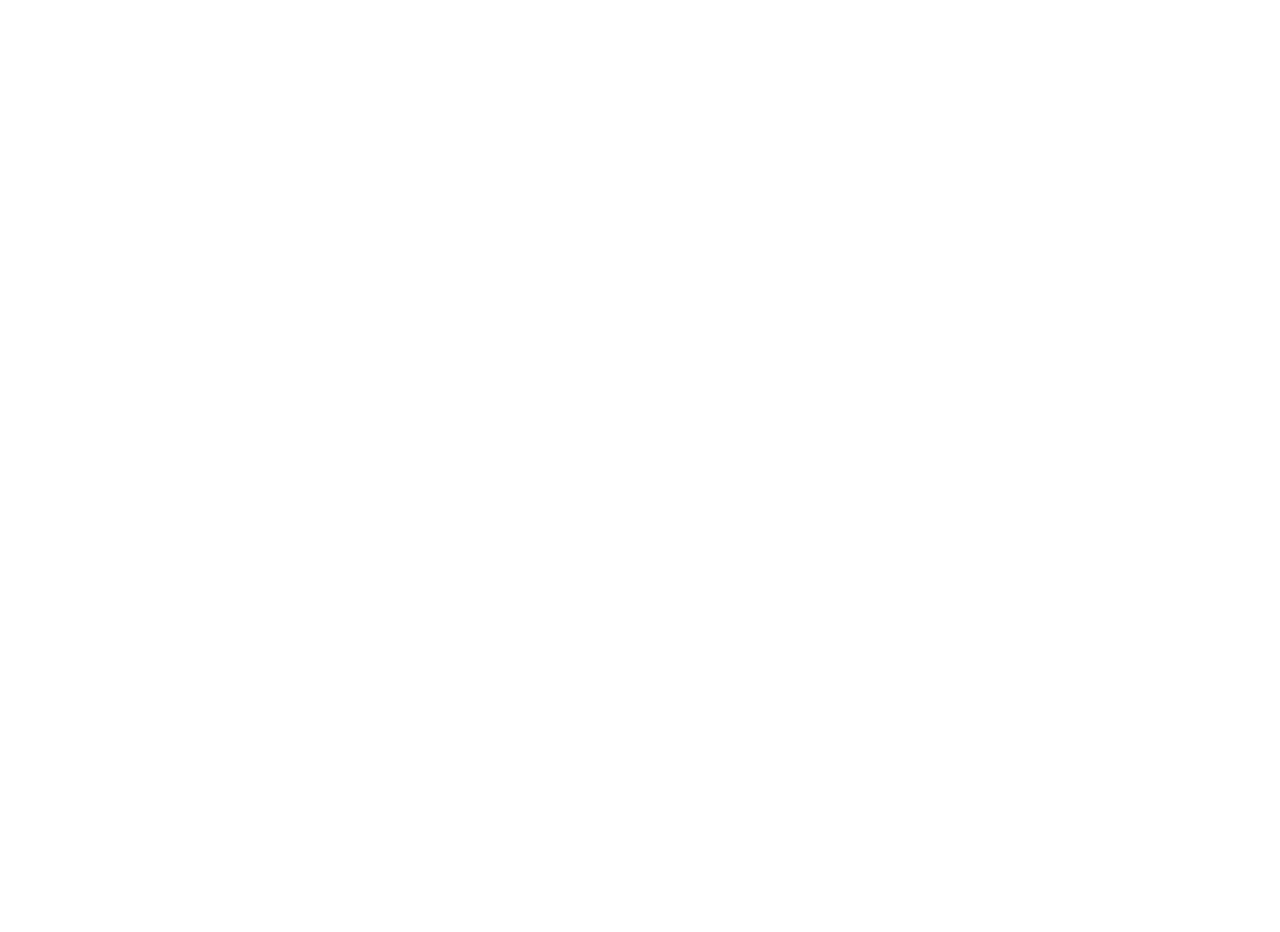
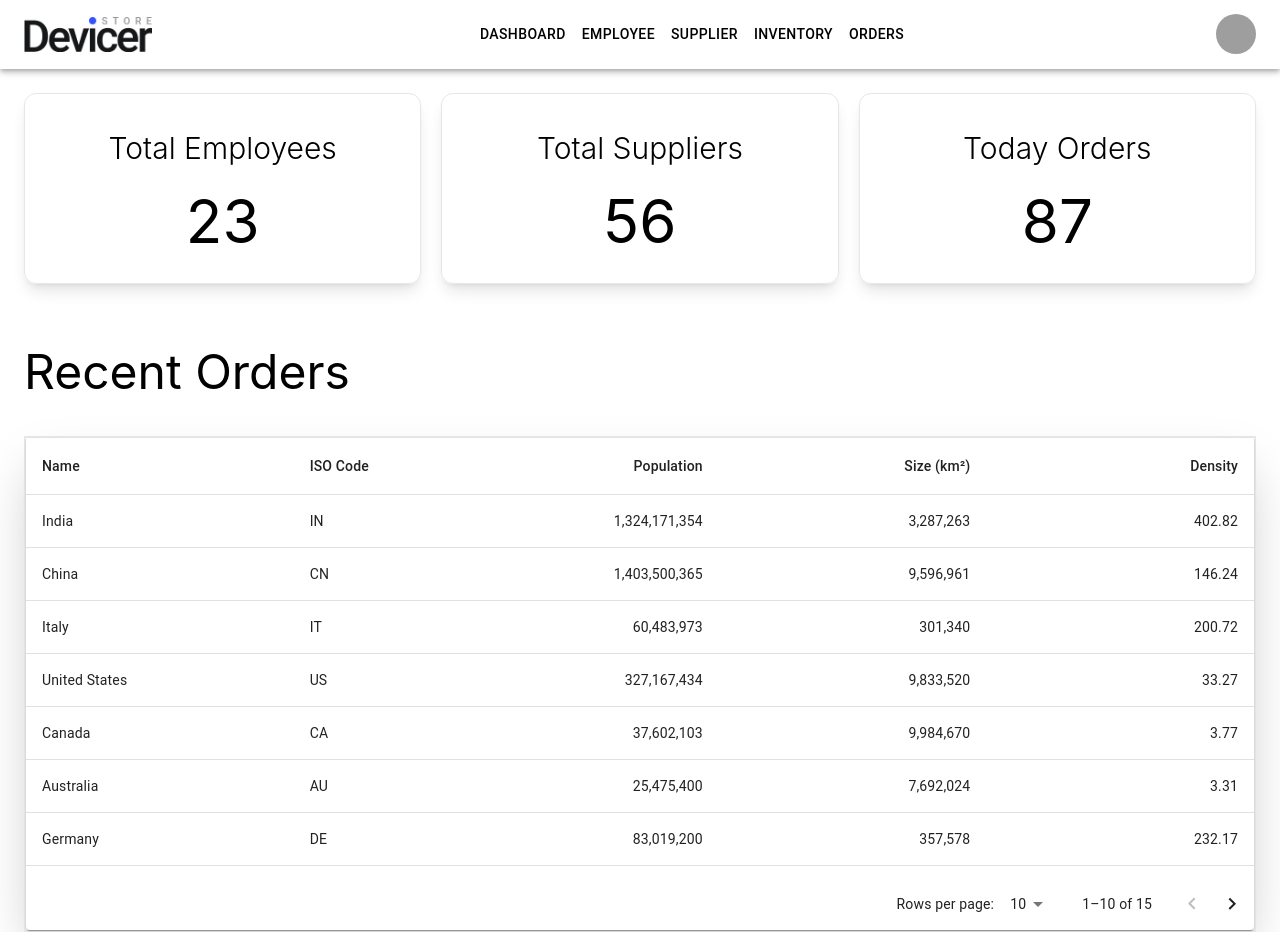
Before and after one commit to Sithum1220/Mobile-Shop-Management-System, a React (Create React App) app in the folder Client/: page /home in a window 1280 px wide. Before the commit this address had no page. Before the commit the page ends 800 px from the top, so only its background shows below. Built offline with nearby package versions, Linux system fonts and the light colour scheme; grey boxes are pictures that could not be loaded.

Commit message:
Dashboard

```diff
--- a/Client/src/App.tsx
+++ b/Client/src/App.tsx
@@ -13,7 +13,7 @@
           <Routes>
               <Route path="/" Component={Login}></Route>
               <Route path="/register" Component={Register}></Route>
-              <Route path="/dashboard" Component={DefaultLayout}></Route>
+              <Route path="/home" Component={DefaultLayout}></Route>
           </Routes>
       </BrowserRouter>
     </div>
--- a/Client/src/view/common/DefaultContent/DefaultLayout.tsx
+++ b/Client/src/view/common/DefaultContent/DefaultLayout.tsx
@@ -1,6 +1,7 @@
 import React, {Component} from "react";
+import {NavBar} from "../NavBar/NavBar";
+import {Dashboard} from "../../pages/Dashboard/Dashboard";
 import {MainContent} from "../MainContent/MainContent";
-import {NavBar} from "../NavBar/NavBar";
 
 export class DefaultLayout extends Component {
     render() {
--- /dev/null
+++ b/Client/src/view/common/DetailsCard/DetailsCard.tsx
@@ -0,0 +1,18 @@
+export function DetailsCard(props:any) {
+    return (
+
+        <div
+            className="border-[1px] border-gray-200] flex lg:col-span-1 md:col-span-2 col-span-3 flex-col
+                 items-center p-8 gap-5 rounded-xl shadow-lg">
+              <span className="material-symbols-outlined text-primary text-[30px] font-light">
+                        {props.title}
+               </span>
+
+            <div className="flex flex-col">
+                <h1 className="text-6xl">{props.data}</h1>
+
+            </div>
+        </div>
+
+    );
+}
--- a/Client/src/view/common/MainContent/MainContent.tsx
+++ b/Client/src/view/common/MainContent/MainContent.tsx
@@ -1,14 +1,11 @@
 import {Route, Routes} from "react-router-dom";
-import {Login} from "../../pages/Login/Login";
-import {Register} from "../../pages/Register/Register";
 import {Dashboard} from "../../pages/Dashboard/Dashboard";
 
 export function MainContent() {
     return (
-        <div className="md:px-12
-                 max-2x1  mx-auto">
+        <div className="container mx-auto px-6">
             <Routes>
-                <Route path="/dashboard" Component={Dashboard}/>
+                <Route path="/" Component={Dashboard}/>
             </Routes>
         </div>
     );
--- a/Client/src/view/common/NavBar/NavBar.tsx
+++ b/Client/src/view/common/NavBar/NavBar.tsx
@@ -12,9 +12,9 @@
 import Tooltip from '@mui/material/Tooltip';
 import MenuItem from '@mui/material/MenuItem';
 import AdbIcon from '@mui/icons-material/Adb';
-import logo from '../../image/img.png'; // Import your logo image
+import logo from '../../image/img.png';
 
-// const pages = ['Dashboard', 'Employee', 'Suppliers','Customers','Orders'];
+const pages = ['Dashboard', 'Employee', 'Supplier','Inventory','Orders'];
 const settings = ['Profile', 'Account', 'Dashboard', 'Logout'];
 
 export function NavBar() {
@@ -40,17 +40,24 @@
         <AppBar position="static" sx={{ backgroundColor: 'white' }}>
             <Container maxWidth="xl">
                 <Toolbar disableGutters>
-                    <Box
+                    {/*<AdbIcon sx={{ display: { xs: 'none', md: 'flex' }, mr: 1 }} />*/}
+                    <Typography
+                        variant="h6"
+                        noWrap
                         component="a"
-                        href="dashboard"
+                        href="#app-bar-with-responsive-menu"
                         sx={{
                             mr: 2,
                             display: { xs: 'none', md: 'flex' },
-                            flexGrow: 1,
+                            fontFamily: 'monospace',
+                            fontWeight: 700,
+                            letterSpacing: '.3rem',
+                            color: 'inherit',
+                            textDecoration: 'none',
                         }}
                     >
-                        <img src={logo} alt="Logo" style={{ height: '40px' }} />
-                    </Box>
+                        <img src={logo} className="w-32" alt=""/>
+                    </Typography>
 
                     <Box sx={{ flexGrow: 1, display: { xs: 'flex', md: 'none' } }}>
                         <IconButton
@@ -59,7 +66,8 @@
                             aria-controls="menu-appbar"
                             aria-haspopup="true"
                             onClick={handleOpenNavMenu}
-
+                            color="inherit"
+                            sx={{ color: 'black' }}
                         >
                             <MenuIcon />
                         </IconButton>
@@ -79,22 +87,45 @@
                             onClose={handleCloseNavMenu}
                             sx={{
                                 display: { xs: 'block', md: 'none' },
-                                backgroundColor: 'white',
                             }}
                         >
+                            {pages.map((page) => (
+                                <MenuItem key={page} onClick={handleCloseNavMenu}>
+                                    <Typography textAlign="center">{page}</Typography>
+                                </MenuItem>
+                            ))}
                         </Menu>
                     </Box>
-                    <AdbIcon sx={{ display: { xs: 'flex', md: 'none' }, mr: 1, color: 'black' }} />
-                    <Box
+
+                    <Typography
+                        variant="h5"
+                        noWrap
                         component="a"
                         href="#app-bar-with-responsive-menu"
                         sx={{
                             mr: 2,
-                            display: { xs: 'flex', md: 'none' },
+                            display: {xs: 'flex', md: 'none'},
                             flexGrow: 1,
+                            fontFamily: 'monospace',
+                            fontWeight: 700,
+                            letterSpacing: '.3rem',
+                            color: 'inherit',
+                            textDecoration: 'none',
                         }}
                     >
-                        <img src={logo} alt="Logo" style={{ height: '40px' }} />
+                        <img src={logo} className="w-32" alt=""/>
+
+                    </Typography>
+                    <Box sx={{flexGrow: 1,justifyContent:'center', display: {xs: 'none', md: 'flex' } }}>
+                        {pages.map((page) => (
+                            <Button
+                                key={page}
+                                onClick={handleCloseNavMenu}
+                                sx={{ my: 2, color: 'black', display: 'block' }} // Changed text color to black
+                            >
+                                {page}
+                            </Button>
+                        ))}
                     </Box>
 
                     <Box sx={{ flexGrow: 0 }}>
@@ -104,7 +135,7 @@
                             </IconButton>
                         </Tooltip>
                         <Menu
-                            sx={{ mt: '45px', backgroundColor: 'white' }}
+                            sx={{ mt: '45px' }}
                             id="menu-appbar"
                             anchorEl={anchorElUser}
                             anchorOrigin={{
@@ -121,7 +152,7 @@
                         >
                             {settings.map((setting) => (
                                 <MenuItem key={setting} onClick={handleCloseUserMenu}>
-                                    <Typography textAlign="center" sx={{ color: 'black' }}>{setting}</Typography>
+                                    <Typography textAlign="center">{setting}</Typography>
                                 </MenuItem>
                             ))}
                         </Menu>
@@ -131,5 +162,4 @@
         </AppBar>
     );
 }
-
 export default NavBar;
--- a/Client/src/view/pages/Dashboard/Dashboard.tsx
+++ b/Client/src/view/pages/Dashboard/Dashboard.tsx
@@ -1,11 +1,164 @@
 import {NavBar} from "../../common/NavBar/NavBar";
 import {MainContent} from "../../common/MainContent/MainContent";
 import React from "react";
+import {DetailsCard} from "../../common/DetailsCard/DetailsCard";
+import Paper from '@mui/material/Paper';
+import Table from '@mui/material/Table';
+import TableBody from '@mui/material/TableBody';
+import TableCell from '@mui/material/TableCell';
+import TableContainer from '@mui/material/TableContainer';
+import TableHead from '@mui/material/TableHead';
+import TablePagination from '@mui/material/TablePagination';
+import TableRow from '@mui/material/TableRow';
+
+interface Column {
+    id: 'name' | 'code' | 'population' | 'size' | 'density';
+    label: string;
+    minWidth?: number;
+    align?: 'right';
+    format?: (value: number) => string;
+}
+
+const columns: readonly Column[] = [
+    { id: 'name', label: 'Name', minWidth: 170 },
+    { id: 'code', label: 'ISO\u00a0Code', minWidth: 100 },
+    {
+        id: 'population',
+        label: 'Population',
+        minWidth: 170,
+        align: 'right',
+        format: (value: number) => value.toLocaleString('en-US'),
+    },
+    {
+        id: 'size',
+        label: 'Size\u00a0(km\u00b2)',
+        minWidth: 170,
+        align: 'right',
+        format: (value: number) => value.toLocaleString('en-US'),
+    },
+    {
+        id: 'density',
+        label: 'Density',
+        minWidth: 170,
+        align: 'right',
+        format: (value: number) => value.toFixed(2),
+    },
+];
+
+interface Data {
+    name: string;
+    code: string;
+    population: number;
+    size: number;
+    density: number;
+}
+
+function createData(
+    name: string,
+    code: string,
+    population: number,
+    size: number,
+): Data {
+    const density = population / size;
+    return { name, code, population, size, density };
+}
+
+const rows = [
+    createData('India', 'IN', 1324171354, 3287263),
+    createData('China', 'CN', 1403500365, 9596961),
+    createData('Italy', 'IT', 60483973, 301340),
+    createData('United States', 'US', 327167434, 9833520),
+    createData('Canada', 'CA', 37602103, 9984670),
+    createData('Australia', 'AU', 25475400, 7692024),
+    createData('Germany', 'DE', 83019200, 357578),
+    createData('Ireland', 'IE', 4857000, 70273),
+    createData('Mexico', 'MX', 126577691, 1972550),
+    createData('Japan', 'JP', 126317000, 377973),
+    createData('France', 'FR', 67022000, 640679),
+    createData('United Kingdom', 'GB', 67545757, 242495),
+    createData('Russia', 'RU', 146793744, 17098246),
+    createData('Nigeria', 'NG', 200962417, 923768),
+    createData('Brazil', 'BR', 210147125, 8515767),
+];
 
 export function Dashboard() {
+
+    const [page, setPage] = React.useState(0);
+    const [rowsPerPage, setRowsPerPage] = React.useState(10);
+
+    const handleChangePage = (event: unknown, newPage: number) => {
+        setPage(newPage);
+    };
+
+    const handleChangeRowsPerPage = (event: React.ChangeEvent<HTMLInputElement>) => {
+        setRowsPerPage(+event.target.value);
+        setPage(0);
+    };
+
     return (
-        <>
+        <div>
+            <div className="grid grid-rows-1 lg:grid-cols-3 grid-cols-1 flex-wrap w-full gap-5 lg:w-auto bg-white mt-[2%]">
+                <DetailsCard title={"Total Employees"} data={'23'}/>
+                <DetailsCard title={"Total Suppliers"} data={'56'}/>
+                <DetailsCard title={"Today Orders"} data={'87'}/>
+                {/*<DetailsCard />*/}
+            </div>
 
-        </>
+            <div className="mt-16">
+                <h1 className="text-5xl">Recent Orders</h1>
+
+                <div className="mt-10 shadow-2xl border-2 border-gray-200">
+                    <Paper sx={{ width: '100%', overflow: 'hidden' }}>
+                        <TableContainer sx={{ maxHeight: 440 }}>
+                            <Table stickyHeader aria-label="sticky table">
+                                <TableHead>
+                                    <TableRow>
+                                        {columns.map((column) => (
+                                            <TableCell
+                                                key={column.id}
+                                                align={column.align}
+                                                style={{ minWidth: column.minWidth }}
+                                            >
+                                                {column.label}
+                                            </TableCell>
+                                        ))}
+                                    </TableRow>
+                                </TableHead>
+                                <TableBody>
+                                    {rows
+                                        .slice(page * rowsPerPage, page * rowsPerPage + rowsPerPage)
+                                        .map((row) => {
+                                            return (
+                                                <TableRow hover role="checkbox" tabIndex={-1} key={row.code}>
+                                                    {columns.map((column) => {
+                                                        const value = row[column.id];
+                                                        return (
+                                                            <TableCell key={column.id} align={column.align}>
+                                                                {column.format && typeof value === 'number'
+                                                                    ? column.format(value)
+                                                                    : value}
+                                                            </TableCell>
+                                                        );
+                                                    })}
+                                                </TableRow>
+                                            );
+                                        })}
+                                </TableBody>
+                            </Table>
+                        </TableContainer>
+                        <TablePagination
+                            rowsPerPageOptions={[10, 25, 100]}
+                            component="div"
+                            count={rows.length}
+                            rowsPerPage={rowsPerPage}
+                            page={page}
+                            onPageChange={handleChangePage}
+                            onRowsPerPageChange={handleChangeRowsPerPage}
+                        />
+                    </Paper>
+                </div>
+            </div>
+
+        </div>
     );
 }
--- a/Client/src/view/pages/Login/Login.tsx
+++ b/Client/src/view/pages/Login/Login.tsx
@@ -40,7 +40,7 @@
                         </a>
                     </div>
                     <div className="mt-8">
-                        <Link to="/dashboard">
+                        <Link to="/home">
                             <button
                                 className="bg-blue-700 text-white font-bold py-2 px-4 w-full rounded hover:bg-blue-600">
                                 Login
```
